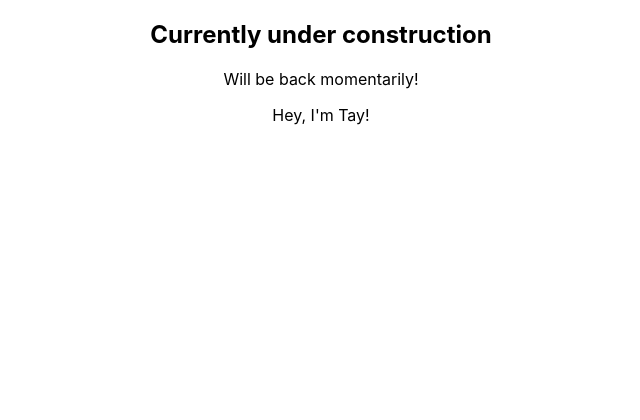
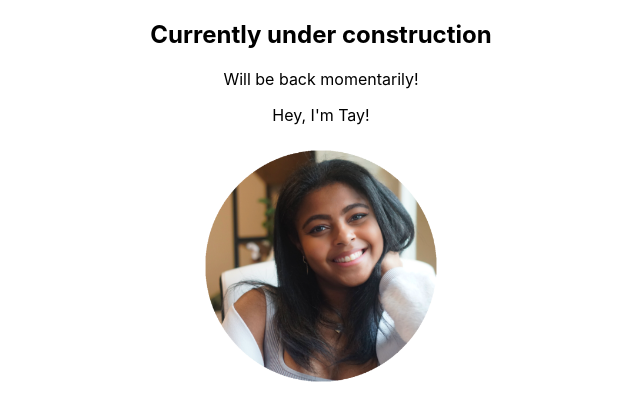
Before and after one commit to chamomiletay/chamomiletay, a React (Create React App) app: page / in a window 1280 px wide. Shown: the top 420 px of the page, without its empty margins (319-959 px from the left). Built offline with nearby package versions, Linux system fonts and the light colour scheme.

Commit message:
display & style profile pic

```diff
--- /dev/null
+++ b/src/components/About.css
@@ -0,0 +1,4 @@
+.profile-pic{
+    width: 250px;
+    height: 250px;
+}
--- a/src/components/About.js
+++ b/src/components/About.js
@@ -1,9 +1,16 @@
 //--- imports! ---
-
+import tayIcon from './images/tay_profile.png'
+import './About.css'
 
 const About = () => {
     return(
-        <div>Hey, I'm Tay!</div>
+        <div>
+            <p>Hey, I'm Tay!</p>
+
+            <img className='profile-pic' src={tayIcon} alt='profile photo'></img>
+
+        </div>
+
     )
 }
 
```
